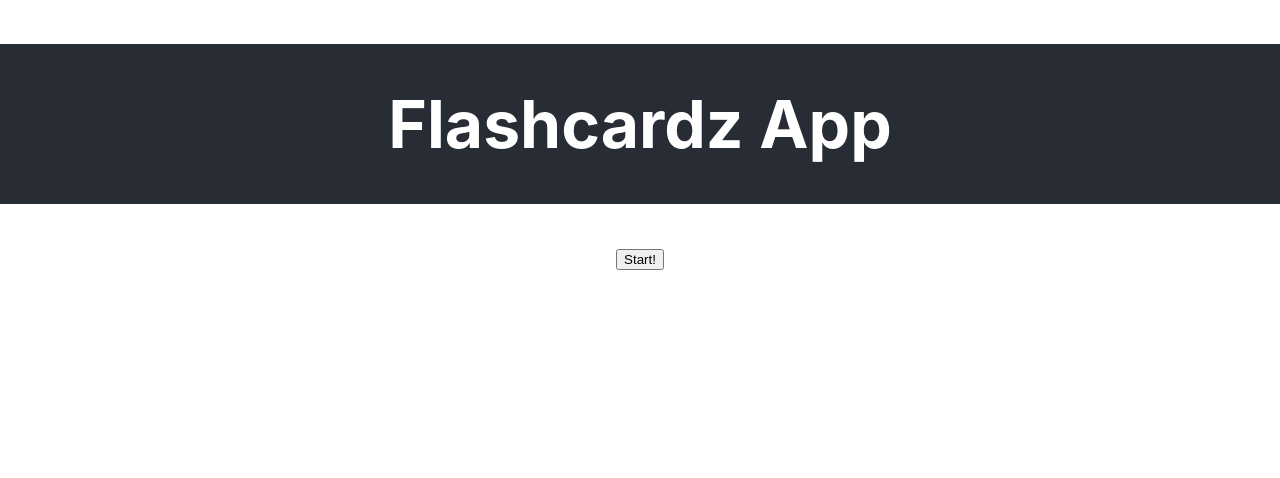
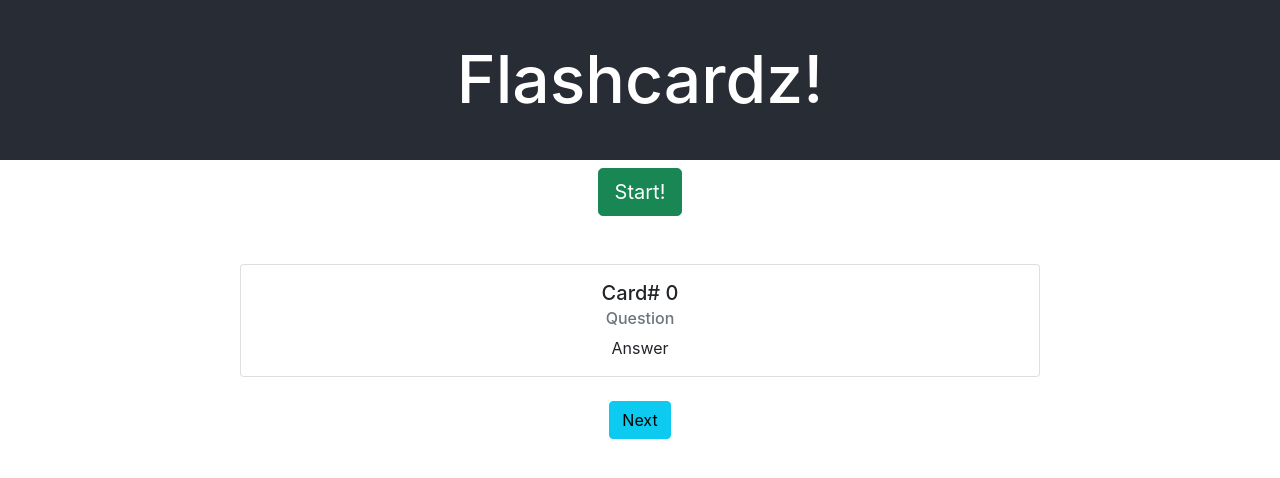
Before and after one commit to atlsykes/flashcardz, a React (Create React App) app: page / in a window 1280 px wide. Shown: the top 478 px of the page. Built offline with nearby package versions, Linux system fonts and the light colour scheme.

Commit message:
added Main container containing card, added Next button

```diff
--- a/package.json
+++ b/package.json
@@ -6,7 +6,6 @@
     "@testing-library/jest-dom": "^5.16.1",
     "@testing-library/react": "^12.1.2",
     "@testing-library/user-event": "^13.5.0",
-    "bootstrap": "^5.1.3",
     "react": "^17.0.2",
     "react-dom": "^17.0.2",
     "react-router-dom": "^6.2.1",
--- a/public/index.html
+++ b/public/index.html
@@ -3,31 +3,27 @@
   <head>
     <meta charset="utf-8" />
     <link rel="icon" href="%PUBLIC_URL%/favicon.ico" />
+    <link
+      href="https://cdn.jsdelivr.net/npm/bootstrap@5.1.3/dist/css/bootstrap.min.css"
+      rel="stylesheet"
+      integrity="sha384-1BmE4kWBq78iYhFldvKuhfTAU6auU8tT94WrHftjDbrCEXSU1oBoqyl2QvZ6jIW3"
+      crossorigin="anonymous"
+    />
     <meta name="viewport" content="width=device-width, initial-scale=1" />
     <meta name="theme-color" content="#000000" />
     <meta
       name="description"
       content="Web site created using create-react-app"
     />
-    <link rel="apple-touch-icon" href="%PUBLIC_URL%/logo192.png" />
-    <!--
-      manifest.json provides metadata used when your web app is installed on a
-      user's mobile device or desktop. See https://developers.google.com/web/fundamentals/web-app-manifest/
-    -->
-    <link rel="manifest" href="%PUBLIC_URL%/manifest.json" />
-    <!--
-      Notice the use of %PUBLIC_URL% in the tags above.
-      It will be replaced with the URL of the `public` folder during the build.
-      Only files inside the `public` folder can be referenced from the HTML.
-
-      Unlike "/favicon.ico" or "favicon.ico", "%PUBLIC_URL%/favicon.ico" will
-      work correctly both with client-side routing and a non-root public URL.
-      Learn how to configure a non-root public URL by running `npm run build`.
-    -->
-    <title>React App</title>
+    <title>Flashcardz</title>
   </head>
   <body>
     <noscript>You need to enable JavaScript to run this app.</noscript>
+    <script
+      src="https://cdn.jsdelivr.net/npm/bootstrap@5.1.3/dist/js/bootstrap.bundle.min.js"
+      integrity="sha384-ka7Sk0Gln4gmtz2MlQnikT1wXgYsOg+OMhuP+IlRH9sENBO0LRn5q+8nbTov4+1p"
+      crossorigin="anonymous"
+    ></script>
     <div id="root"></div>
     <!--
       This HTML file is a template.
--- a/src/App.js
+++ b/src/App.js
@@ -1,5 +1,6 @@
 import React from 'react'
 import Welcome from './containers/Welcome/Welcome'
+import Main from './containers/Main/Main'
 import './App.css'
 
 function App () {
@@ -7,6 +8,13 @@ function App () {
     <>
       <div className='App'>
         <Welcome />
+        <br />
+        <br />
+        <Main />
+        <br />
+        <button type='button' class='btn btn-info'>
+          Next
+        </button>
       </div>
     </>
   )
--- /dev/null
+++ b/src/containers/Main/Main.css
@@ -0,0 +1,10 @@
+.card {
+
+width: 50rem;}
+
+.main {
+display: flex;
+  flex-direction: column;
+  align-items: center;
+  justify-content: center;
+}
--- a/src/containers/Main/Main.jsx
+++ b/src/containers/Main/Main.jsx
@@ -1,7 +1,19 @@
 import React from 'react'
+import './Main.css'
+let id = 0
 
 const Main = () => {
-  return <div></div>
+  return (
+    <div className='main'>
+      <div class='card'>
+        <div class='card-body'>
+          <h5 class='card-title'>Card# {id}</h5>
+          <h6 class='card-subtitle mb-2 text-muted'>Question</h6>
+          <p class='card-text'>Answer</p>
+        </div>
+      </div>
+    </div>
+  )
 }
 
 export default Main
--- a/src/containers/Welcome/Welcome.jsx
+++ b/src/containers/Welcome/Welcome.jsx
@@ -3,8 +3,10 @@ import React from 'react'
 const welcome = () => {
   return (
     <div>
-      <h1 class='App-header'>Flashcardz App</h1>
-      <button>Start!</button>
+      <h1 class='App-header'>Flashcardz!</h1>
+      <button type='button' class='btn btn-success btn-lg'>
+        Start!
+      </button>
     </div>
   )
 }
```
Also changed, not shown: 1 other file (tests, documents, lock files or other folders).
